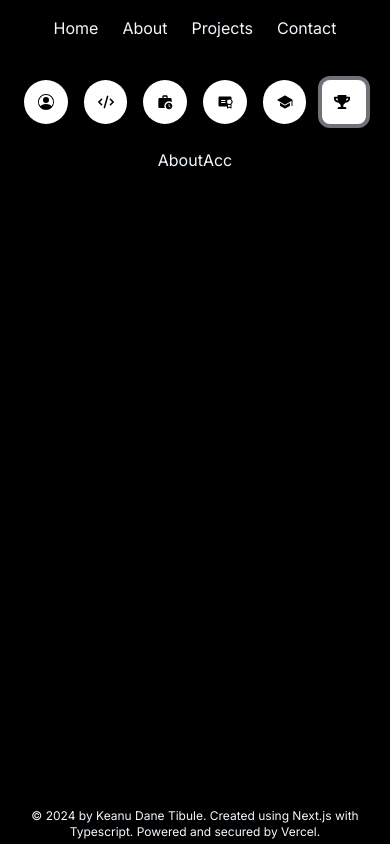
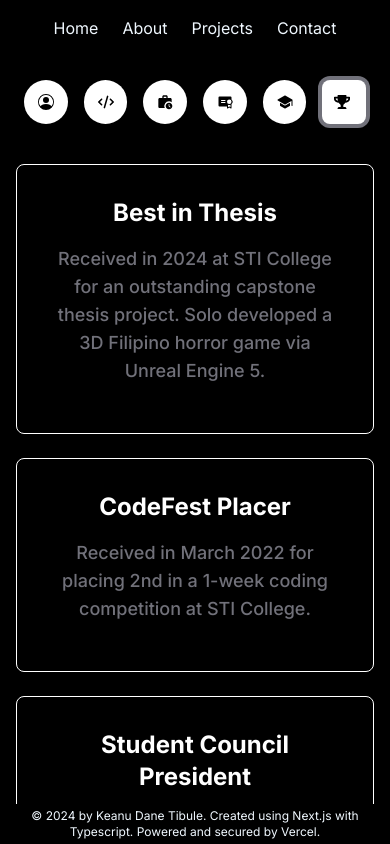
Before and after one commit to Keanu-Tibule/website-resume, a Next.js app: page /pages/about in a window 390 px wide. Both pictures are taken after a click on the button "Accomplishments". Shown: the top 844 px of the page. Built offline with nearby package versions, Linux system fonts and the light colour scheme.

Commit message:
AboutAcc Creation - used grid cards for design - onHover effects - responsiveness done

```diff
--- a/src/app/components/AboutAcc.tsx
+++ b/src/app/components/AboutAcc.tsx
@@ -1,8 +1,51 @@
-import React from 'react'
+import React from "react";
 
 const AboutAcc = () => {
   return (
-    <div>AboutAcc</div>
-  )
-}
+    <div className="p-4">
+      <div className="grid mb-8 md:mb-12 md:grid-cols-2 gap-6">
+        <figure className="flex flex-col items-center justify-center p-8 text-center bg-black border border-white rounded-lg w-full hover:bg-zinc-950">
+          <blockquote className="max-w-xl mx-auto text-zinc-500 hover:text-zinc-300 dark:text-gray-400">
+            <h3 className="text-2xl md:text-3xl lg:text-4xl font-bold text-white">
+              Best in Thesis
+            </h3>
+            <p className="my-4 text-lg md:text-xl lg:text-2xl font-medium">
+              Received in 2024 at STI College for an outstanding capstone thesis project. Solo developed a 3D Filipino horror game via Unreal Engine 5.
+            </p>
+          </blockquote>
+        </figure>
+        <figure className="flex flex-col items-center justify-center p-8 text-center bg-black border border-white rounded-lg w-full hover:bg-zinc-950">
+          <blockquote className="max-w-xl mx-auto text-zinc-500 hover:text-zinc-300 dark:text-gray-400">
+            <h3 className="text-2xl md:text-3xl lg:text-4xl font-bold text-white">
+              CodeFest Placer
+            </h3>
+            <p className="my-4 text-lg md:text-xl lg:text-2xl font-medium">
+              Received in March 2022 for placing 2nd in a 1-week coding competition at STI College.
+            </p>
+          </blockquote>
+        </figure>
+        <figure className="flex flex-col items-center justify-center p-8 text-center bg-black border border-white rounded-lg w-full hover:bg-zinc-950">
+          <blockquote className="max-w-xl mx-auto text-zinc-500 hover:text-zinc-300 dark:text-gray-400">
+            <h3 className="text-2xl md:text-3xl lg:text-4xl font-bold text-white">
+              Student Council President
+            </h3>
+            <p className="my-4 text-lg md:text-xl lg:text-2xl font-medium">
+              Stood as president of the student council at Informatics Institute from 2018 to 2019.
+            </p>
+          </blockquote>
+        </figure>
+        <figure className="flex flex-col items-center justify-center p-8 text-center bg-black border border-white rounded-lg w-full hover:bg-zinc-950">
+          <blockquote className="max-w-xl mx-auto text-zinc-500 hover:text-zinc-300 dark:text-gray-400">
+            <h3 className="text-2xl md:text-3xl lg:text-4xl font-bold text-white">
+              Dean&apos;s Lister
+            </h3>
+            <p className="my-4 text-lg md:text-xl lg:text-2xl font-medium">
+              Dean&apos;s Lister from 2016 to 2024, from University of Baguio to STI College.
+            </p>
+          </blockquote>
+        </figure>
+      </div>
+    </div>
+  );
+};
 export default AboutAcc;
```
